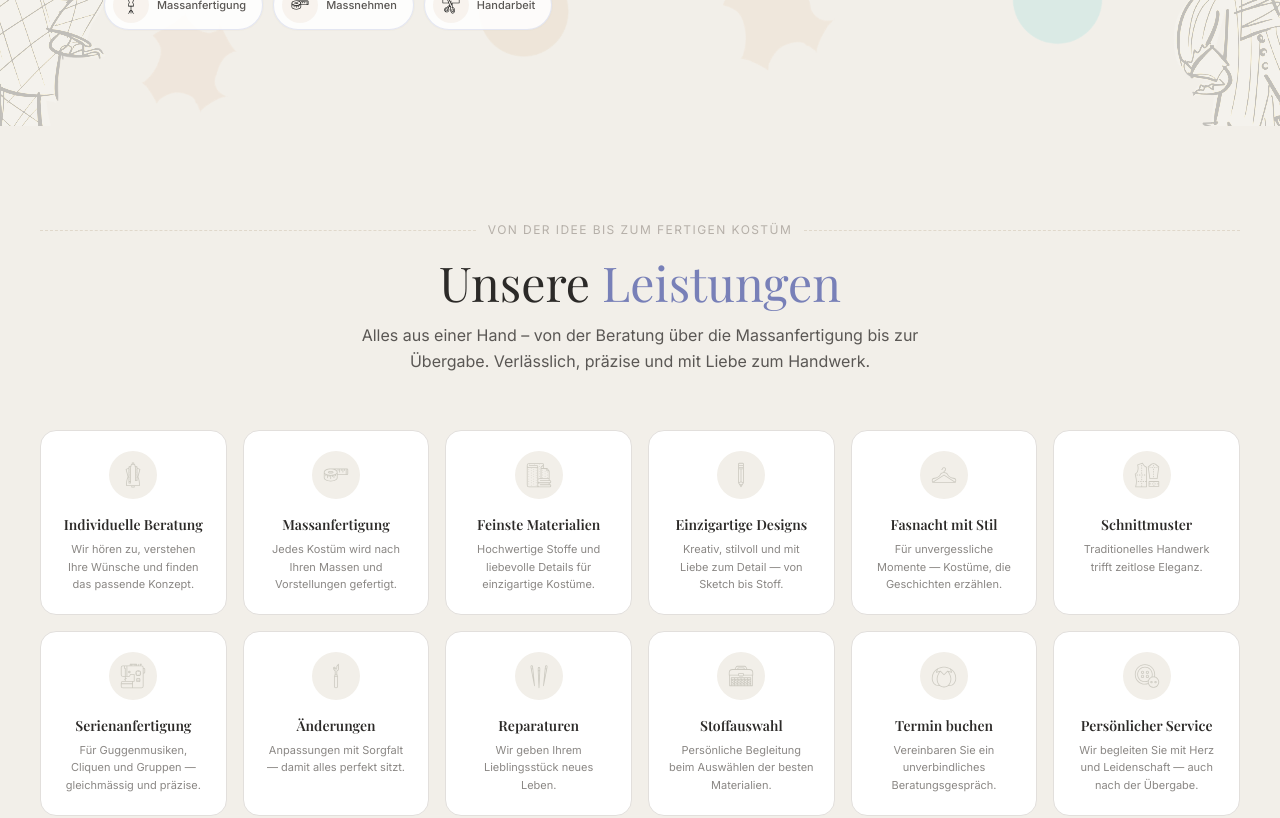
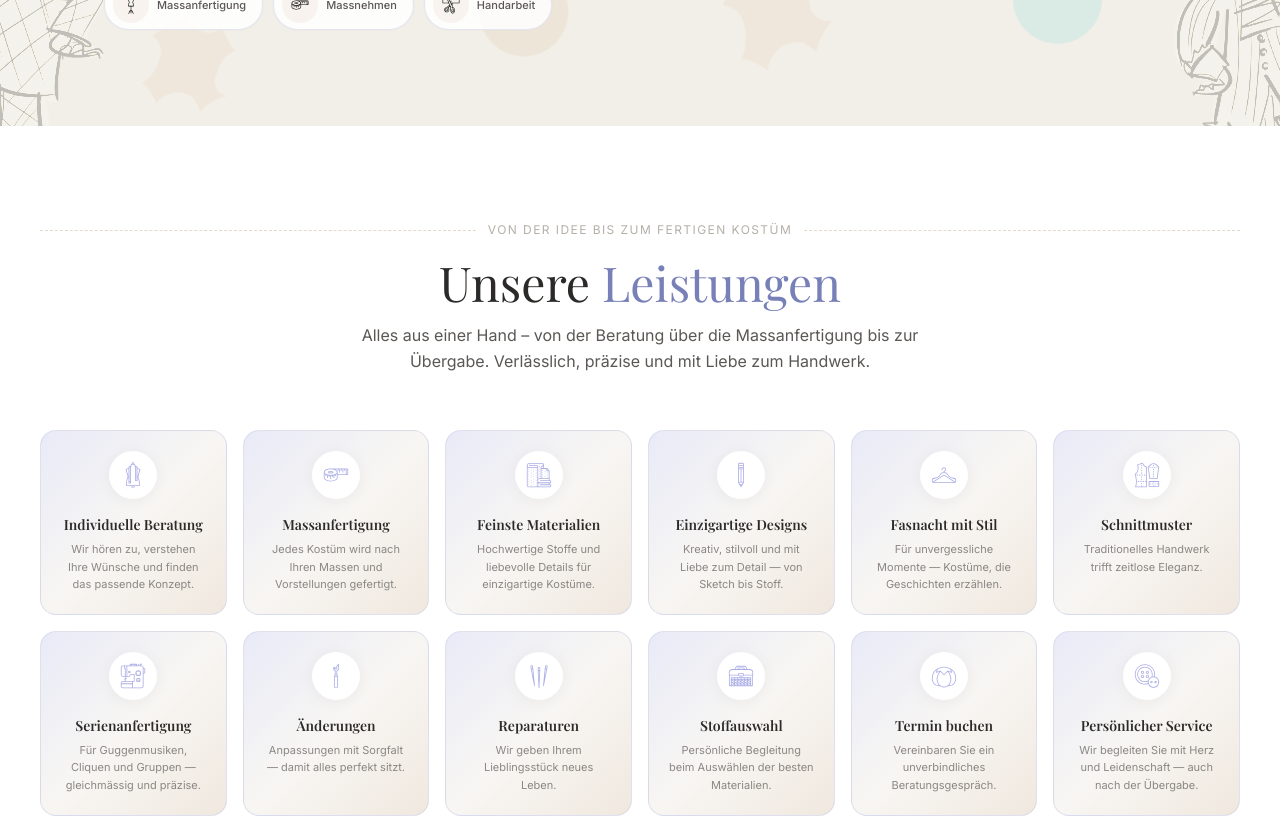
Before and after one commit to moizxox/custom-tailoring, a Next.js app: page / in a window 1280 px wide. Shown: the part 760-1578 px from the top of the page. Built offline with nearby package versions, Linux system fonts and the light colour scheme.

Commit message:
below hero

```diff
--- a/src/app/globals.css
+++ b/src/app/globals.css
@@ -65,6 +65,10 @@
 
   .glass-card-periwinkle {
     @apply bg-periwinkle-lighter/80 backdrop-blur-md border border-periwinkle-light/50 shadow-soft rounded-2xl;
+  }
+
+  .card-gradient {
+    @apply bg-gradient-to-br from-periwinkle-lighter via-offwhite to-sand-light border border-periwinkle-light/40;
   }
 
   .glass-footer-panel {
--- a/src/components/sections/AboutBand.tsx
+++ b/src/components/sections/AboutBand.tsx
@@ -42,7 +42,7 @@ export function AboutBand({ acf }: AboutBandProps) {
   return (
     <section className="py-20 bg-offwhite">
       <div className="container-site">
-        <div className="rounded-3xl bg-gradient-to-br from-periwinkle-lighter via-offwhite to-sand-light border border-periwinkle-light/40 overflow-hidden">
+        <div className="rounded-3xl card-gradient overflow-hidden">
           <div className="grid grid-cols-1 lg:grid-cols-2 gap-0">
             {/* Left copy */}
             <div className="p-10 lg:p-14 flex flex-col justify-center">
--- a/src/components/sections/ServicesGrid.tsx
+++ b/src/components/sections/ServicesGrid.tsx
@@ -100,20 +100,20 @@ function ServiceCard({ item, index }: ServiceCardProps) {
     <div
       className={cn(
         "group flex flex-col items-center text-center gap-4 p-5 rounded-2xl h-full",
-        "border border-stone-light bg-white",
+        "card-gradient",
         "hover:border-periwinkle-light hover:shadow-card-hover hover:-translate-y-1",
         "transition-all duration-300 ease-out cursor-pointer"
       )}
       style={{ animationDelay: `${index * 40}ms` }}
     >
       {/* Icon */}
-      <div className="w-12 h-12 rounded-full bg-offwhite-warm flex items-center justify-center shrink-0 group-hover:bg-periwinkle-lighter transition-colors duration-300">
+      <div className="w-12 h-12 rounded-full bg-white flex items-center justify-center shrink-0 shadow-soft">
         <Image
           src={`/icons/sewing/${item.icon_slug}`}
           alt=""
           width={26}
           height={26}
-          className="icon-stone group-hover:icon-periwinkle transition-all duration-300"
+          className="icon-periwinkle"
         />
       </div>
 
@@ -147,7 +147,7 @@ export function ServicesGrid({ acf }: ServicesGridProps) {
   const data = { ...DEFAULT_DATA, ...acf };
 
   return (
-    <section className="py-24 bg-offwhite-warm">
+    <section className="py-24 bg-white">
       <div className="container-site">
         {/* Header */}
         <div className="text-center mb-14">
```
